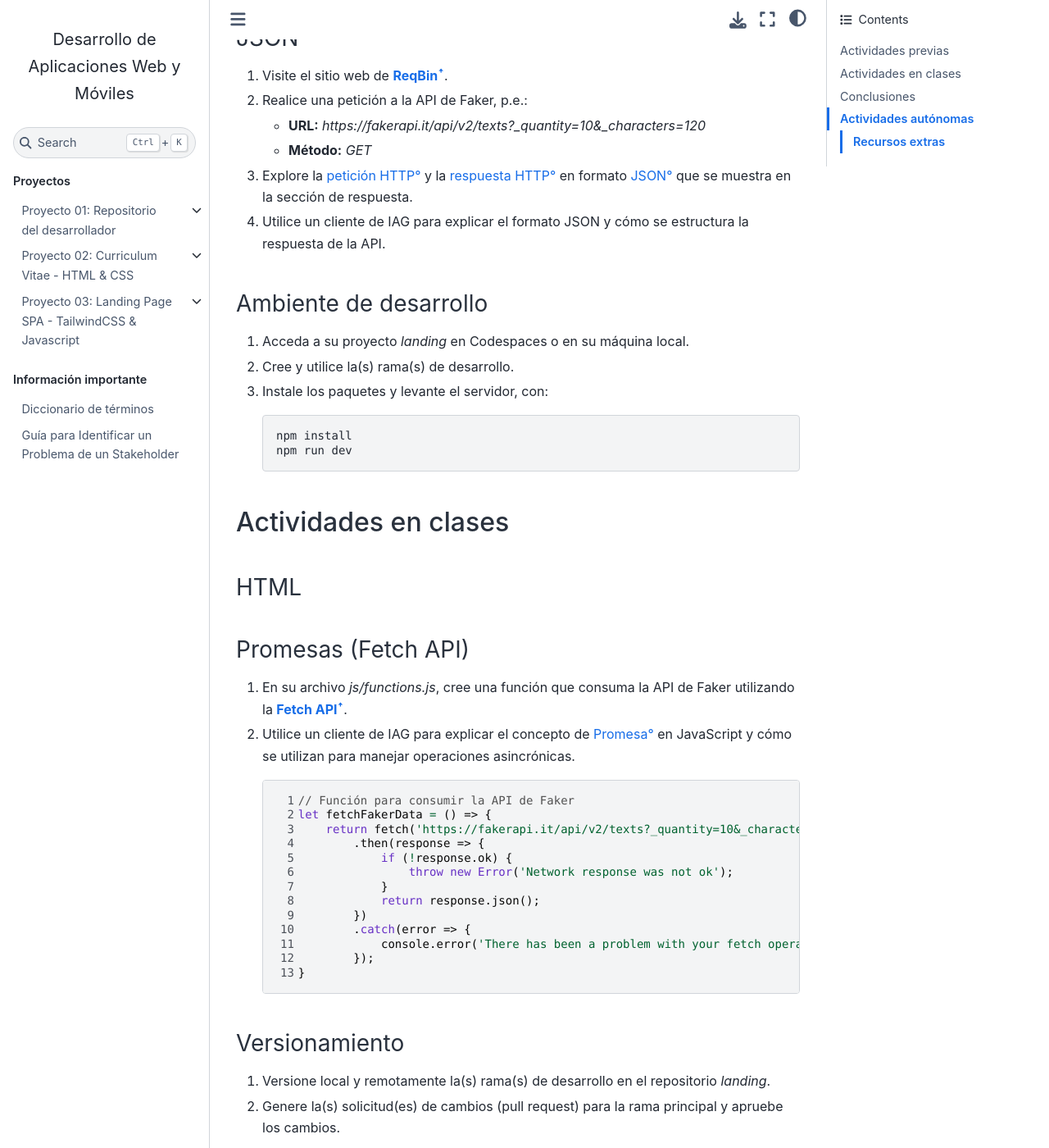
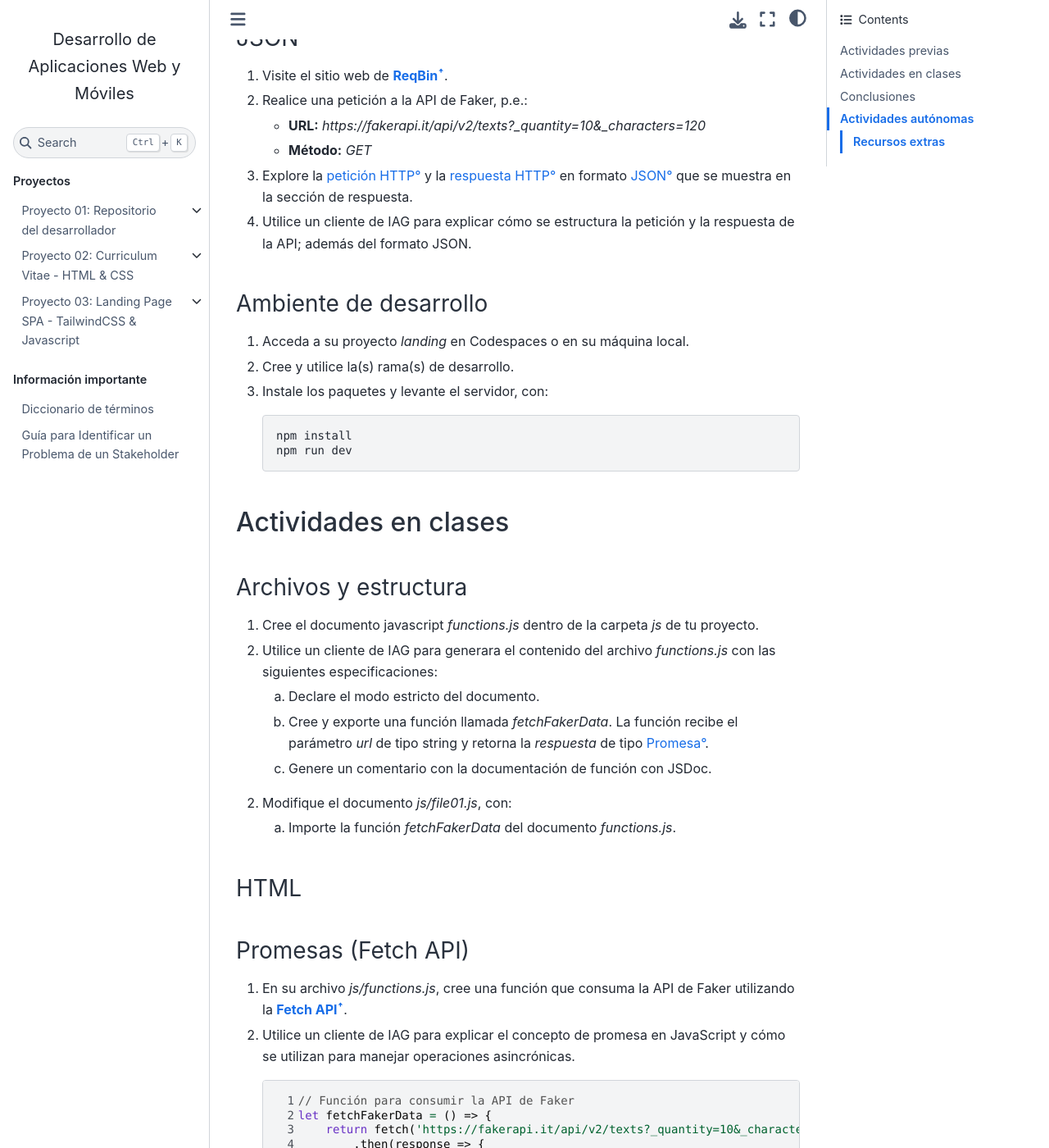
Before and after one commit to DAWMFIEC/DAWM-AI, a Sphinx documentation site: the page built from docs/source/guias/_temp/guia09.rst, in a window 1280 px wide and 1400 px high, scrolled down 685 px. Shown: the whole window at 82% size. Built offline with Sphinx 7.4.7 and the Sphinx Book theme 1.1.4, drawn with Linux system fonts in a browser that asks for light colours; pages that are not in the unit, such as notebooks, are missing from menus; comment, search, counter and statistics services are not loaded.

Commit message:
try01 Archivos y estructura

```diff
--- a/docs/source/guias/_temp/guia09.rst
+++ b/docs/source/guias/_temp/guia09.rst
@@ -32,7 +32,7 @@ JSON
    - **Método:** `GET`
 
 3. Explore la :term:`petición HTTP` y la :term:`respuesta HTTP` en formato :term:`JSON` que se muestra en la sección de respuesta.
-4. Utilice un cliente de IAG para explicar el formato JSON y cómo se estructura la respuesta de la API.
+4. Utilice un cliente de IAG para explicar cómo se estructura la petición y la respuesta de la API; además del formato JSON.
 
 Ambiente de desarrollo
 ----------------------
@@ -49,6 +49,20 @@ Ambiente de desarrollo
 Actividades en clases
 =====================
 
+Archivos y estructura
+---------------------
+
+1. Cree el documento javascript *functions.js* dentro de la carpeta *js* de tu proyecto.
+2. Utilice un cliente de IAG para generara el contenido del archivo *functions.js* con las siguientes especificaciones:
+
+   a) Declare el modo estricto del documento.
+   b) Cree y exporte una función llamada `fetchFakerData`. La función recibe el parámetro `url` de tipo string y retorna la `respuesta` de tipo :term:`Promesa`.
+   c) Genere un comentario con la documentación de función con JSDoc.
+
+2. Modifique el documento *js/file01.js*, con:
+
+   a) Importe la función `fetchFakerData` del documento *functions.js*.
+
 HTML
 ----
 
@@ -56,7 +70,7 @@ Promesas (Fetch API)
 --------------------
 
 1. En su archivo *js/functions.js*, cree una función que consuma la API de Faker utilizando la `Fetch API <https://developer.mozilla.org/en-US/docs/Web/API/Fetch_API>`_.
-2. Utilice un cliente de IAG para explicar el concepto de :term:`Promesa` en JavaScript y cómo se utilizan para manejar operaciones asincrónicas.
+2. Utilice un cliente de IAG para explicar el concepto de promesa en JavaScript y cómo se utilizan para manejar operaciones asincrónicas.
 
    .. code-block:: javascript
       :linenos:
```
Also changed, not shown: other parts of docs/source/guias/_temp/guia09.rst (+1 -1 lines).
